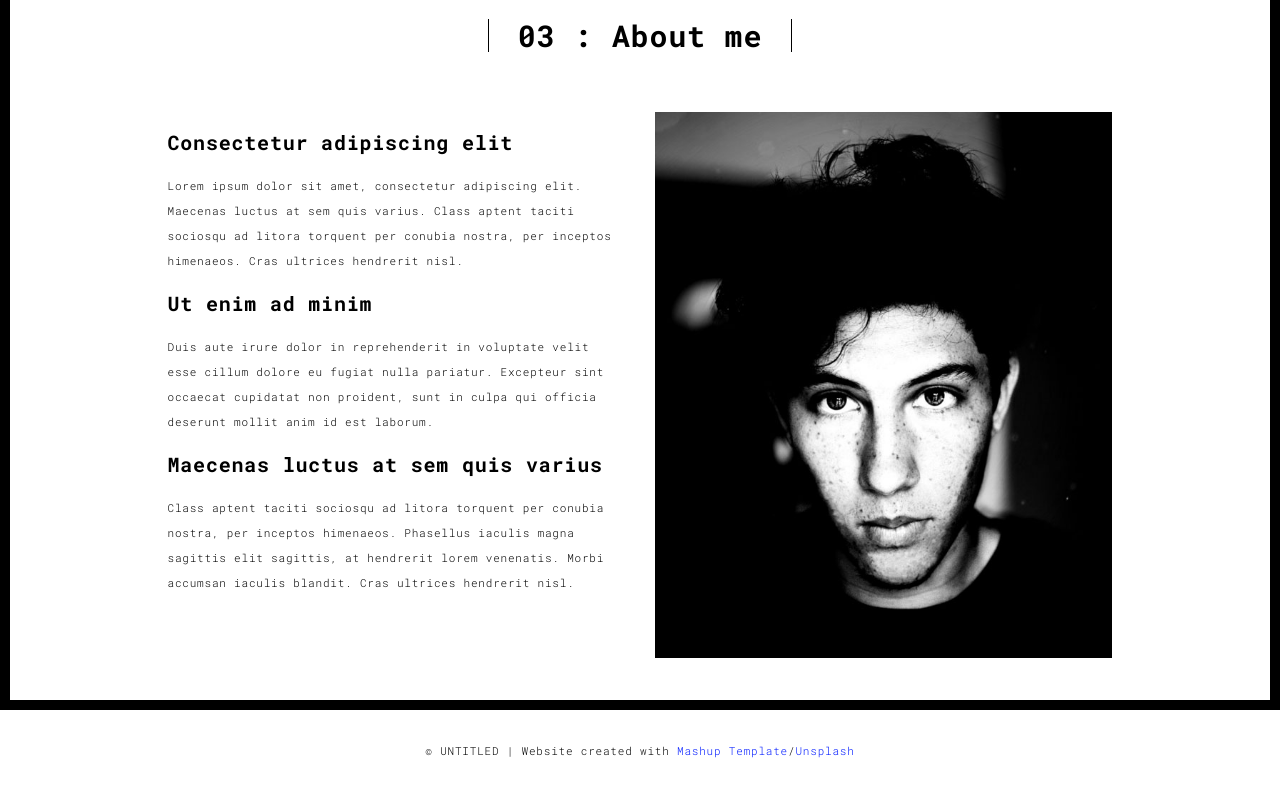
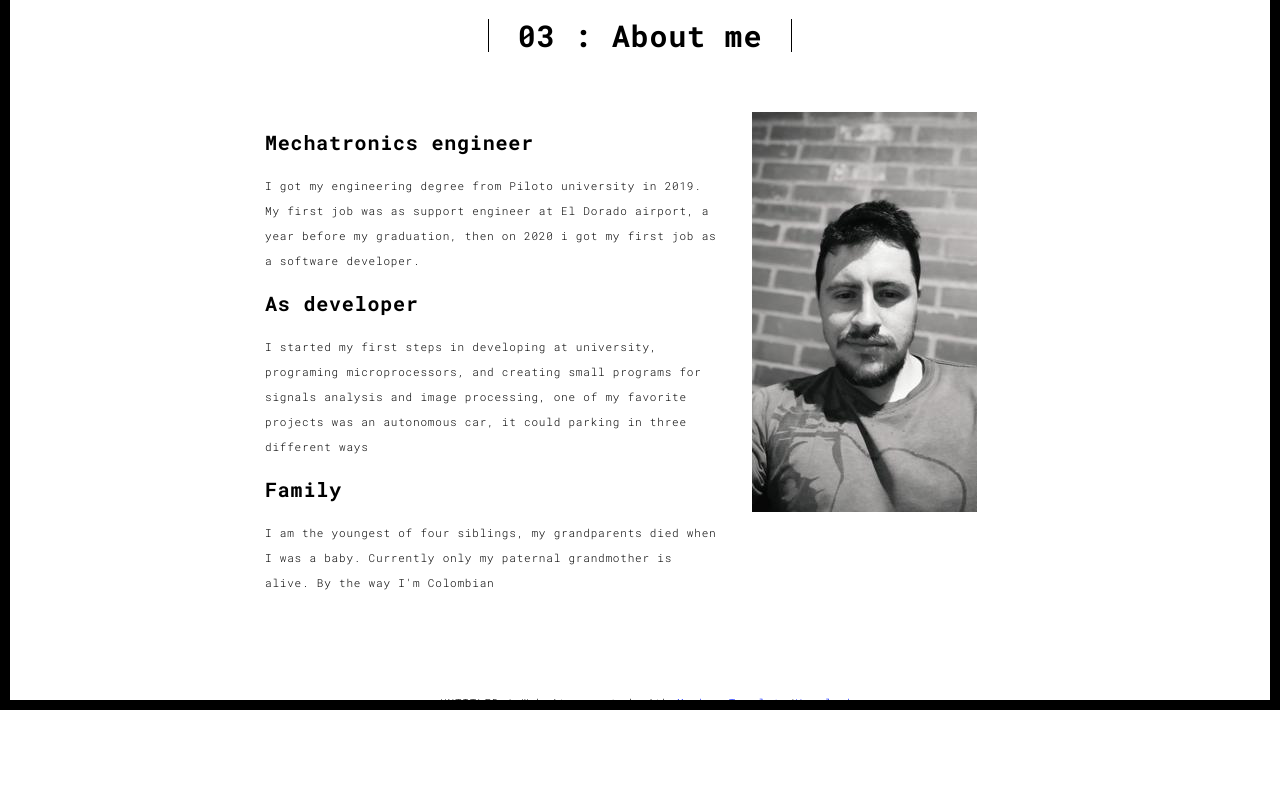
Before and after one commit to Pipetr/myportfolio, a Flask app: page /about.html in a window 1280 px wide. Shown: the part 90-878 px from the top of the page. After the commit the page ends 800 px from the top, so only its background shows below. Run offline with Flask 2, Linux system fonts and the light colour scheme; some libraries are stand-ins or nearby versions.

Commit message:
about me pagecontent was changed and contact me page

```diff
--- a/templates/about.html
+++ b/templates/about.html
@@ -59,22 +59,23 @@
           </div>
 
           <div class="row">
-            <div class="col-md-10 col-md-offset-1">
+            <div class="col-md-10 col-md-offset-2">
               <div class="row">
                 <div class="col-xs-12 col-md-6">
-                  <h3>Consectetur adipiscing elit</h3>
-                  <p>Lorem ipsum dolor sit amet, consectetur adipiscing elit. Maecenas luctus at sem quis varius.
-                  Class aptent taciti sociosqu ad litora torquent per conubia nostra, per inceptos himenaeos. Cras ultrices hendrerit nisl.</p>
-                  <h3>Ut enim ad minim </h3>
-                  <p>Duis aute irure dolor in reprehenderit in voluptate velit esse
-                  cillum dolore eu fugiat nulla pariatur. Excepteur sint occaecat cupidatat non
-                  proident, sunt in culpa qui officia deserunt mollit anim id est laborum.
-                  <h3>Maecenas luctus at sem quis varius</h3>
+                  <h3>Mechatronics engineer</h3>
+                  <p>I got my engineering degree from Piloto university in 2019.
+                  My first job was as support engineer at El Dorado airport, a year before my graduation, then on 2020 i got my first job as a software developer.</p>
+                  <h3>As developer</h3>
+                  <p>I started my first steps in developing at university, programing microprocessors,
+                  and creating small programs for signals analysis and image processing,
+                    one of my favorite projects was an autonomous car, it could parking in three different ways </p>
+                  <h3>Family</h3>
                   <p>
-                  Class aptent taciti sociosqu ad litora torquent per conubia nostra, per inceptos himenaeos. Phasellus iaculis magna sagittis elit sagittis, at hendrerit lorem venenatis. Morbi accumsan iaculis blandit. Cras ultrices hendrerit nisl.</p>
+                  I am the youngest of four siblings, my grandparents died when I was a baby. Currently only my paternal grandmother is alive. By the way I'm Colombian
+                  </p>
                 </div>
                 <div class="col-xs-12 col-md-6">
-                  <img src="./static/assets/images/profil.jpg" class="img-responsive" alt="">
+                  <img src="./static/assets/images/profilews.jpg" class="img-responsive" alt="">
                 </div>
               </div>
             </div>
```
Also changed, not shown: templates/contact.html (+6 -15 lines), templates/thank_you.html (+1 -9 lines), static/assets/images/profilews.jpg (added).
